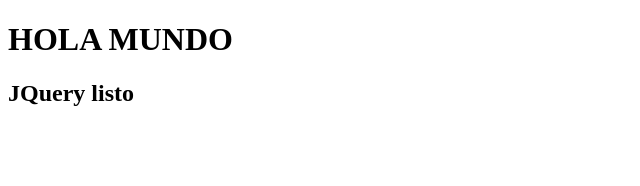
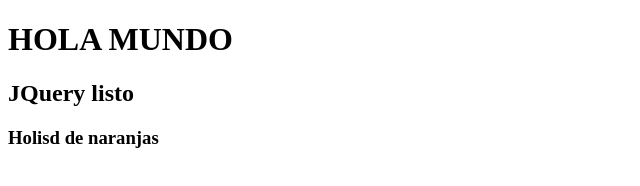
Before and after one commit to deckoner/Digimon-JQuery, a website: page public/index.html in a window 1280 px wide. Shown: the whole page, without its empty margins (0-640 px from the left). Drawn offline with Linux system fonts and the light colour scheme.

Commit message:
AutoReload

```diff
--- a/package.json
+++ b/package.json
@@ -4,7 +4,7 @@
   "description": "",
   "main": "index.js",
   "scripts": {
-    "test": "echo \"Error: no test specified\" && exit 1"
+    "start": "node --watch server.js"
   },
   "keywords": [],
   "author": "",
--- a/public/index.html
+++ b/public/index.html
@@ -9,5 +9,6 @@
 </head>
 <body>
     <h1>HOLA MUNDO</h1>
+    <h3>Holisd de naranjas</h3>
 </body>
 </html>
```
Also changed, not shown: pnpm-lock.yaml, routes/index.js (deleted).
